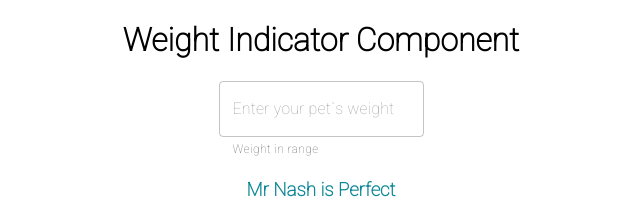
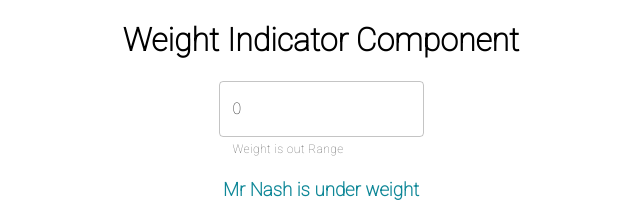
Before and after one commit to majdmaihoub1/weight-indicator, a React (Create React App) app: page / in a window 1280 px wide. Shown: the top 210 px of the page, without its empty margins (319-959 px from the left). Built offline with nearby package versions, Linux system fonts and the light colour scheme.

Commit message:
fixing input range  placeholder

```diff
--- a/src/Pages/home/home.js
+++ b/src/Pages/home/home.js
@@ -4,14 +4,17 @@ import TextField from '@mui/material/TextField';
 import './home.style.css';
 
 const Home = () => {
-  const [weight, setWeight] = useState();
+  const [weight, setWeight] = useState(0);
 
   const handleChange = (e) => {
     let val = parseInt(e.target.value, 10);
     if (isNaN(val)) {
-      setWeight('');
-    } else val = val >= 0 ? val : val > 120 ? 120 : 0;
-    setWeight(val);
+      setWeight(0);
+    } else if (val >= 0 && val < 120) {
+      setWeight(val);
+    }
+
+    console.log(weight);
   };
 
   const weightValue =
@@ -23,10 +26,9 @@ const Home = () => {
       <div className='center'>
         <div className='weight-input'>
           <TextField
-            value={weight}
+            value={isNaN(weight) ? 0 : weight}
             placeholder='Enter your pet`s weight'
-            inputProps={{ inputMode: 'numeric', pattern: '[0-9]*' }}
-            type='number'
+            type='text'
             helperText={
               weight >= 120
                 ? 'Weight is out Range'
@@ -35,8 +37,6 @@ const Home = () => {
                 : ' Weight in range'
             }
             onChange={handleChange}
-            max='120'
-            min='1'
           />
         </div>
         <div className='weight-info'>
```
